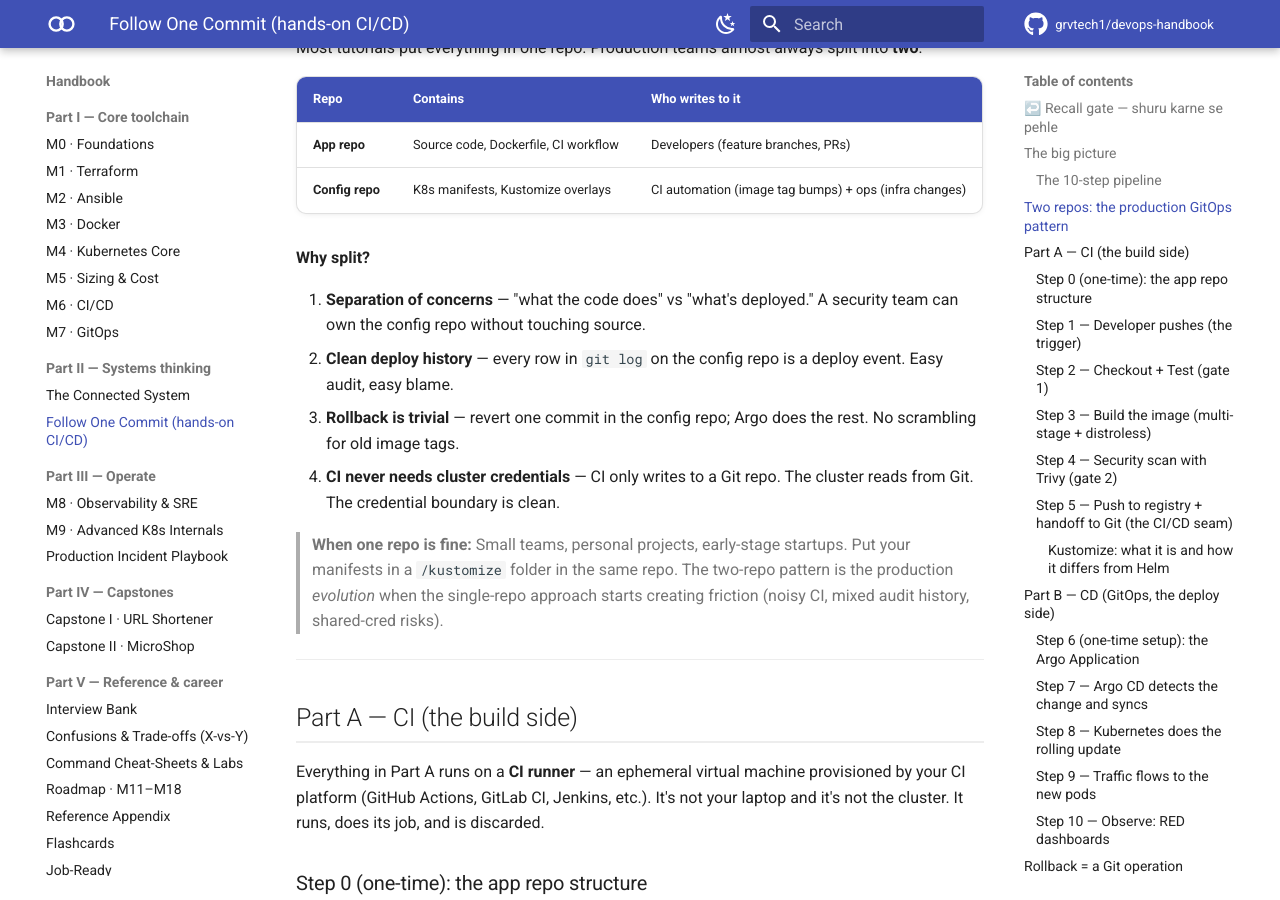
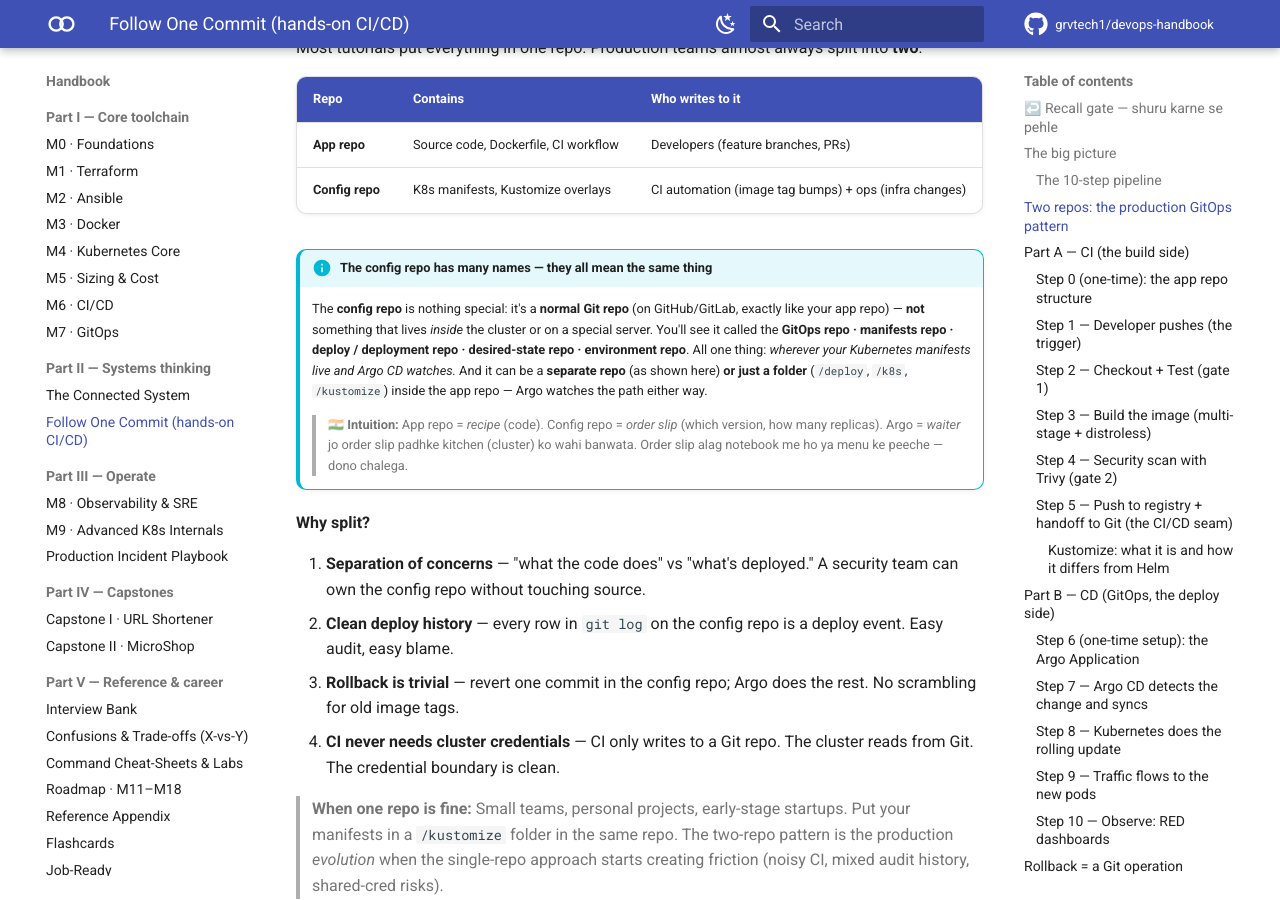
Before and after one commit to grvtech1/devops-handbook, an MkDocs documentation site: the page built from docs/19-cicd-hands-on-flow.md, in a window 1280 px wide and 900 px high, scrolled down 2319 px. Built offline with MkDocs 1.6.1 and Material for MkDocs 9.7.7, drawn with Linux system fonts in a browser that asks for light colours; comment, search, counter and statistics services are not loaded.

Commit message:
docs(ch19): clarify the config repo — aliases + 'it's a normal Git repo'
Fixes a common GitOps confusion: the 'Git config repo' is just a normal repo
(not inside the cluster), known by many names (GitOps/manifests/deploy/
desired-state/environment repo), and can be a separate repo OR a folder in the
app repo. Added as an info callout in the App-repo-vs-Config-repo section.

Co-Authored-By: Claude Opus 4.8 (1M context) <noreply@anthropic.com>

```diff
--- a/docs/19-cicd-hands-on-flow.md
+++ b/docs/19-cicd-hands-on-flow.md
@@ -112,6 +112,11 @@ Most tutorials put everything in one repo. Production teams almost always split
 |------|---------|-----------------|
 | **App repo** | Source code, Dockerfile, CI workflow | Developers (feature branches, PRs) |
 | **Config repo** | K8s manifests, Kustomize overlays | CI automation (image tag bumps) + ops (infra changes) |
+
+!!! info "The config repo has many names — they all mean the same thing"
+    The **config repo** is nothing special: it's a **normal Git repo** (on GitHub/GitLab, exactly like your app repo) — **not** something that lives *inside* the cluster or on a special server. You'll see it called the **GitOps repo · manifests repo · deploy / deployment repo · desired-state repo · environment repo**. All one thing: *wherever your Kubernetes manifests live and Argo CD watches.* And it can be a **separate repo** (as shown here) **or just a folder** (`/deploy`, `/k8s`, `/kustomize`) inside the app repo — Argo watches the path either way.
+
+    > 🇮🇳 **Intuition:** App repo = *recipe* (code). Config repo = *order slip* (which version, how many replicas). Argo = *waiter* jo order slip padhke kitchen (cluster) ko wahi banwata. Order slip alag notebook me ho ya menu ke peeche — dono chalega.
 
 **Why split?**
 
```
